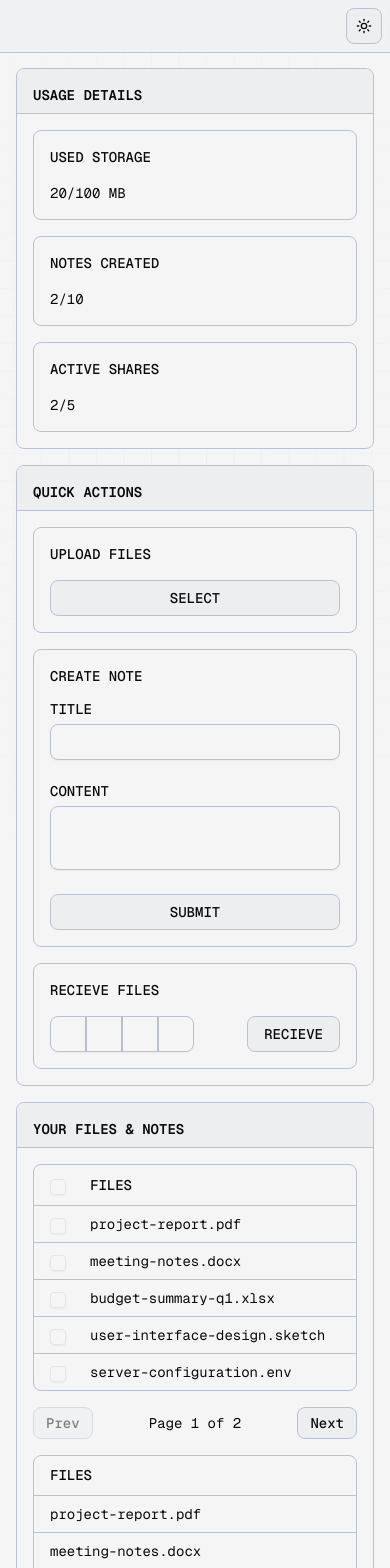
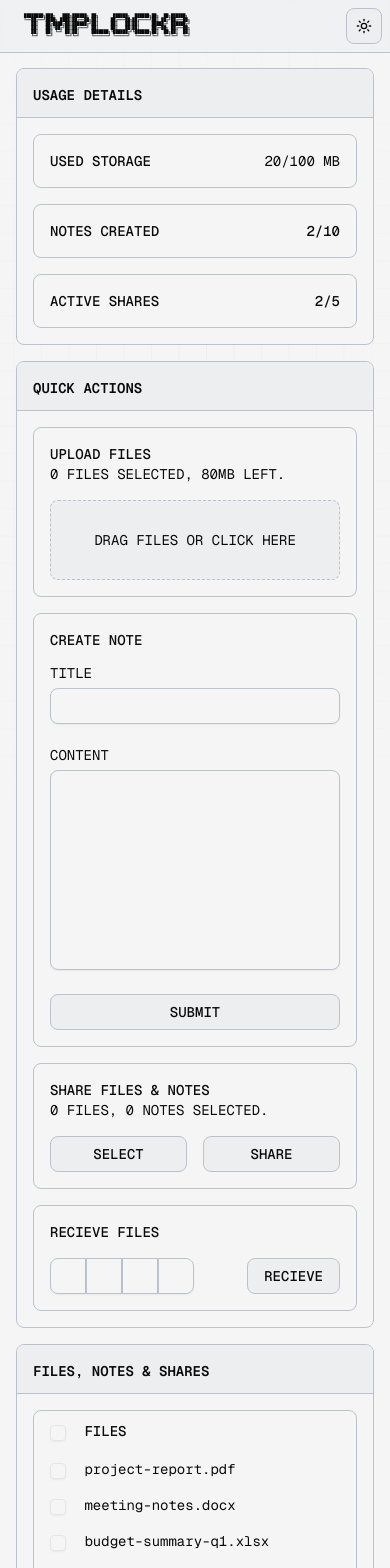
Before and after one commit to d1rshan/tmplockr, a Next.js app: page /dashboard in a window 390 px wide. Shown: the top 1568 px of the page. Built offline with nearby package versions, Linux system fonts and the light colour scheme.

Commit message:
feat: finish basic dashboard layout

```diff
--- a/src/app/dashboard/page.tsx
+++ b/src/app/dashboard/page.tsx
@@ -1,7 +1,13 @@
 "use client";
 
 import { Button } from "@/components/ui/button";
-import { Card, CardContent, CardHeader, CardTitle } from "@/components/ui/card";
+import {
+  Card,
+  CardContent,
+  CardDescription,
+  CardHeader,
+  CardTitle,
+} from "@/components/ui/card";
 import { Input } from "@/components/ui/input";
 import {
   InputOTP,
@@ -19,11 +25,14 @@ export default function DashboardPage() {
       <QuickActionsCard />
       <Card>
         <CardHeader separator>
-          <CardTitle>YOUR FILES & NOTES</CardTitle>
+          <CardTitle>FILES, NOTES & SHARES</CardTitle>
         </CardHeader>
         <CardContent className="grid grid-cols-1 sm:grid-cols-2 gap-4">
-          <SimpleFileTable showCheckboxes rowsPerPage={5} />
-          <SimpleFileTable rowsPerPage={5} />
+          <DataTable showCheckboxes data={data} title="FILES" rowsPerPage={5} />
+          <DataTable data={data} title="NOTES" rowsPerPage={5} />
+          <div className="sm:col-span-2">
+            <DataTable data={data} title="SHARES" rowsPerPage={5} />
+          </div>
         </CardContent>
       </Card>
     </div>
@@ -39,21 +48,30 @@ export const UsageDetailsCard = () => {
       <CardContent className="grid grid-cols-1 sm:grid-cols-3 gap-4">
         <Card>
           <CardHeader>
-            <CardTitle>USED STORAGE</CardTitle>
+            <CardTitle className="flex justify-between">
+              <span>USED STORAGE</span>
+              <span className="sm:hidden font-normal">20/100 MB</span>
+            </CardTitle>
           </CardHeader>
-          <CardContent>20/100 MB</CardContent>
+          <CardContent className="hidden sm:block">20/100 MB</CardContent>
         </Card>
         <Card>
           <CardHeader>
-            <CardTitle>NOTES CREATED</CardTitle>
+            <CardTitle className="flex justify-between">
+              <span>NOTES CREATED</span>
+              <span className="sm:hidden">2/10</span>
+            </CardTitle>
           </CardHeader>
-          <CardContent>2/10</CardContent>
+          <CardContent className="hidden sm:block">2/10</CardContent>
         </Card>
         <Card>
           <CardHeader>
-            <CardTitle>ACTIVE SHARES</CardTitle>
+            <CardTitle className="flex justify-between">
+              <span>ACTIVE SHARES</span>
+              <span className="sm:hidden">2/5</span>
+            </CardTitle>
           </CardHeader>
-          <CardContent>2/5</CardContent>
+          <CardContent className="hidden sm:block">2/5</CardContent>
         </Card>
       </CardContent>
     </Card>
@@ -66,21 +84,26 @@ export const QuickActionsCard = () => {
       <CardHeader separator>
         <CardTitle>QUICK ACTIONS</CardTitle>
       </CardHeader>
-      <CardContent className="grid grid-cols-1 sm:grid-cols-5 gap-4">
-        <Card className="sm:col-span-3 sm:row-span-3">
+      <CardContent className="grid grid-cols-1 sm:grid-cols-7 gap-4">
+        <Card className="sm:col-span-4">
           <CardHeader>
             <CardTitle>UPLOAD FILES</CardTitle>
+            <CardDescription>0 FILES SELECTED, 80MB LEFT.</CardDescription>
           </CardHeader>
           <CardContent>
-            <Button variant={"outline"} className="w-full">
-              SELECT
-            </Button>
+            <div className="grid grid-cols-1 gap-2">
+              <div className="border border-dashed h-20 rounded-md flex justify-center items-center cursor-pointer bg-[#ECEEF0] dark:bg-[#1E1E24]">
+                DRAG FILES OR CLICK HERE
+              </div>
+            </div>
           </CardContent>
         </Card>
-        <Card className="sm:row-span-4 sm:col-span-2">
+
+        <Card className="sm:row-span-3 sm:col-span-3">
           <CardHeader>
             <CardTitle>CREATE NOTE</CardTitle>
           </CardHeader>
+
           <CardContent>
             <form>
               <div className="grid gap-6 h-full">
@@ -90,7 +113,7 @@ export const QuickActionsCard = () => {
                 </div>
                 <div className="grid gap-2 h-full">
                   <Label htmlFor="password">CONTENT</Label>
-                  <Textarea className="resize-none w-full h-full max-h-10" />
+                  <Textarea className="resize-none h-50" />
                 </div>
                 <Button
                   asChild
@@ -104,7 +127,23 @@ export const QuickActionsCard = () => {
             </form>
           </CardContent>
         </Card>
-        <Card className="sm:col-span-3 sm:row-span-1">
+        <Card className="sm:col-span-4">
+          <CardHeader>
+            <CardTitle>SHARE FILES & NOTES</CardTitle>
+            <CardDescription>0 FILES, 0 NOTES SELECTED.</CardDescription>
+          </CardHeader>
+          <CardContent>
+            <div className="grid grid-cols-2 gap-4">
+              <Button variant={"outline"} className="w-full">
+                SELECT
+              </Button>
+              <Button variant={"outline"} className="w-full">
+                SHARE
+              </Button>
+            </div>
+          </CardContent>
+        </Card>
+        <Card className="sm:col-span-4">
           <CardHeader>
             <CardTitle>RECIEVE FILES</CardTitle>
           </CardHeader>
@@ -142,7 +181,7 @@ import {
 } from "@/components/ui/table";
 import { Checkbox } from "@/components/ui/checkbox";
 
-const files = [
+const data = [
   "project-report.pdf",
   "meeting-notes.docx",
   "budget-summary-q1.xlsx",
@@ -151,25 +190,29 @@ const files = [
   "client-feedback.txt",
 ];
 
-type SimpleFileTableProps = {
+type DataTableProps = {
+  title: string;
+  data: string[];
   showCheckboxes?: boolean;
   rowsPerPage?: number;
 };
 
-export const SimpleFileTable = ({
+export const DataTable = ({
+  title,
+  data,
   showCheckboxes = false,
   rowsPerPage = 3,
-}: SimpleFileTableProps) => {
+}: DataTableProps) => {
   const [page, setPage] = React.useState(0);
   const [selected, setSelected] = React.useState<number[]>([]);
 
-  const totalPages = Math.ceil(files.length / rowsPerPage);
+  const totalPages = Math.ceil(data.length / rowsPerPage);
   const start = page * rowsPerPage;
-  const paginatedFiles = files.slice(start, start + rowsPerPage);
+  const paginatedData = data.slice(start, start + rowsPerPage);
 
   const toggleAll = (checked: boolean) => {
     if (checked) {
-      setSelected(paginatedFiles.map((_, i) => start + i));
+      setSelected(paginatedData.map((_, i) => start + i));
     } else {
       setSelected([]);
     }
@@ -188,24 +231,24 @@ export const SimpleFileTable = ({
       <div className="overflow-hidden rounded-md border">
         <Table>
           <TableHeader>
-            <TableRow>
+            <TableRow className="border-0">
               {showCheckboxes && (
-                <TableHead className="w-10">
+                <TableHead>
                   <Checkbox
                     checked={
-                      selected.length === paginatedFiles.length &&
-                      paginatedFiles.length > 0
+                      selected.length === paginatedData.length &&
+                      paginatedData.length > 0
                     }
                     onCheckedChange={(value) => toggleAll(!!value)}
                   />
                 </TableHead>
               )}
-              <TableHead>FILES</TableHead>
+              <TableHead>{title}</TableHead>
             </TableRow>
           </TableHeader>
           <TableBody>
-            {paginatedFiles.length > 0 ? (
-              paginatedFiles.map((file, i) => {
+            {paginatedData.length > 0 ? (
+              paginatedData.map((file, i) => {
                 const globalIndex = start + i;
                 return (
                   <TableRow key={globalIndex}>
--- a/src/components/navbar.tsx
+++ b/src/components/navbar.tsx
@@ -1,8 +1,18 @@
 import { ModeToggle } from "./mode-toggle";
+
+const logo = `
+████████╗███╗   ███╗██████╗ ██╗      ██████╗  ██████╗██╗  ██╗██████╗
+╚══██╔══╝████╗ ████║██╔══██╗██║     ██╔═══██╗██╔════╝██║ ██╔╝██╔══██╗
+   ██║   ██╔████╔██║██████╔╝██║     ██║   ██║██║     █████╔╝ ██████╔╝
+   ██║   ██║╚██╔╝██║██╔═══╝ ██║     ██║   ██║██║     ██╔═██╗ ██╔══██╗
+   ██║   ██║ ╚═╝ ██║██║     ███████╗╚██████╔╝╚██████╗██║  ██╗██║  ██║
+   ╚═╝   ╚═╝     ╚═╝╚═╝     ╚══════╝ ╚═════╝  ╚═════╝╚═╝  ╚═╝╚═╝  ╚═╝
+  `;
 
 export const Navbar = () => {
   return (
-    <nav className="z-10 fixed top-0 left-0  bg-[#ECEEF0]/65 dark:bg-[#1E1E24]/65 backdrop-blur-md flex justify-end p-2  border-b-[0.5px]  inset-x-0">
+    <nav className="z-10 fixed top-0 left-0 bg-[#ECEEF0]/65 dark:bg-[#1E1E24]/65 backdrop-blur-md flex justify-between font-bold items-center p-2  border-b-[0.5px]  inset-x-0">
+      <pre className="ascii-art text-[4px] ml-4">{logo}</pre>
       <ModeToggle />
     </nav>
   );
--- a/src/components/ui/button.tsx
+++ b/src/components/ui/button.tsx
@@ -13,7 +13,7 @@ const buttonVariants = cva(
         default: "bg-primary text-primary-foreground hover:bg-primary/90",
         destructive:
           "bg-destructive text-white hover:bg-destructive/90 focus-visible:ring-destructive/20 dark:focus-visible:ring-destructive/40 dark:bg-destructive/60",
-        outline: "border bg-[#ECEEF0] dark:bg-[#1E1E24]",
+        outline: "border  bg-[#ECEEF0] dark:bg-[#1E1E24]",
         secondary:
           "bg-secondary text-secondary-foreground hover:bg-secondary/80",
         ghost:
--- a/src/components/ui/card.tsx
+++ b/src/components/ui/card.tsx
@@ -26,7 +26,7 @@ function CardHeader({
       className={cn(
         "@container/card-header  pt-4 grid auto-rows-min grid-rows-[auto_auto] items-start gap-0 px-4 has-data-[slot=card-action]:grid-cols-[1fr_auto]",
         separator
-          ? "border-b [.border-b]:pb-2 font-semibold bg-[#ECEEF0] dark:bg-[#1E1E24]"
+          ? "border-b [.border-b]:pb-3 font-semibold bg-[#ECEEF0] dark:bg-[#1E1E24]"
           : "[.border-b]:pb-0 font-medium",
         className
       )}
@@ -49,7 +49,7 @@ function CardDescription({ className, ...props }: React.ComponentProps<"div">) {
   return (
     <div
       data-slot="card-description"
-      className={cn("text-muted-foreground text-sm", className)}
+      className={cn("text-sm font-normal", className)}
       {...props}
     />
   );
--- a/src/components/ui/label.tsx
+++ b/src/components/ui/label.tsx
@@ -13,7 +13,7 @@ function Label({
     <LabelPrimitive.Root
       data-slot="label"
       className={cn(
-        "flex items-center gap-2 text-sm leading-none font-medium select-none group-data-[disabled=true]:pointer-events-none group-data-[disabled=true]:opacity-50 peer-disabled:cursor-not-allowed peer-disabled:opacity-50",
+        "flex items-center gap-2 text-sm leading-none font-normal select-none group-data-[disabled=true]:pointer-events-none group-data-[disabled=true]:opacity-50 peer-disabled:cursor-not-allowed peer-disabled:opacity-50",
         className
       )}
       {...props}
--- a/src/components/ui/table.tsx
+++ b/src/components/ui/table.tsx
@@ -23,7 +23,7 @@ function TableHeader({ className, ...props }: React.ComponentProps<"thead">) {
   return (
     <thead
       data-slot="table-header"
-      className={cn("[&_tr]:border-b text-sm", className)}
+      className={cn(" text-sm", className)}
       {...props}
     />
   );
@@ -57,7 +57,7 @@ function TableRow({ className, ...props }: React.ComponentProps<"tr">) {
     <tr
       data-slot="table-row"
       className={cn(
-        "hover:bg-muted/50 data-[state=selected]:bg-muted border-b transition-colors",
+        "hover:bg-muted/50 data-[state=selected]:bg-muted transition-colors",
         className
       )}
       {...props}
```
